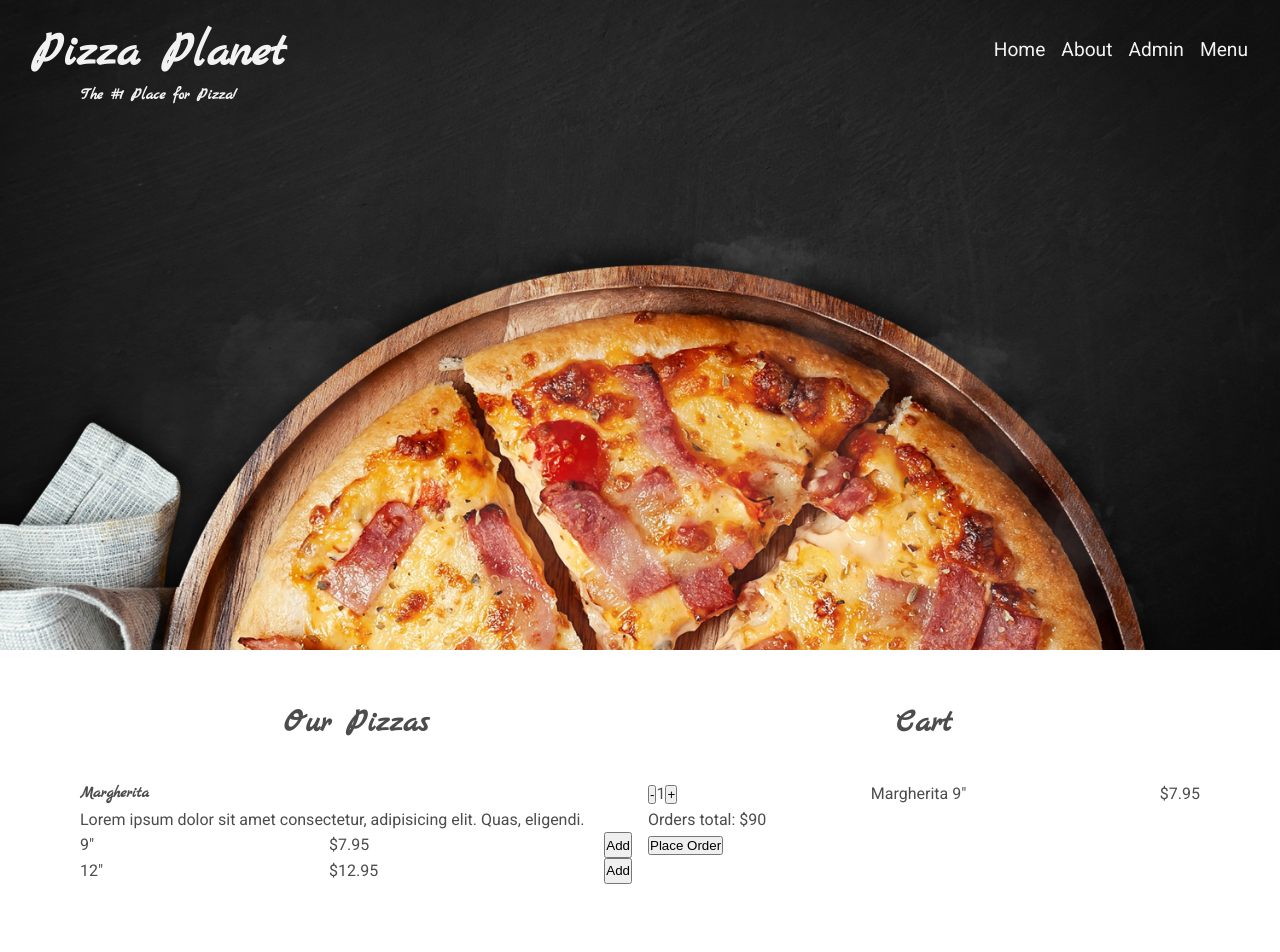
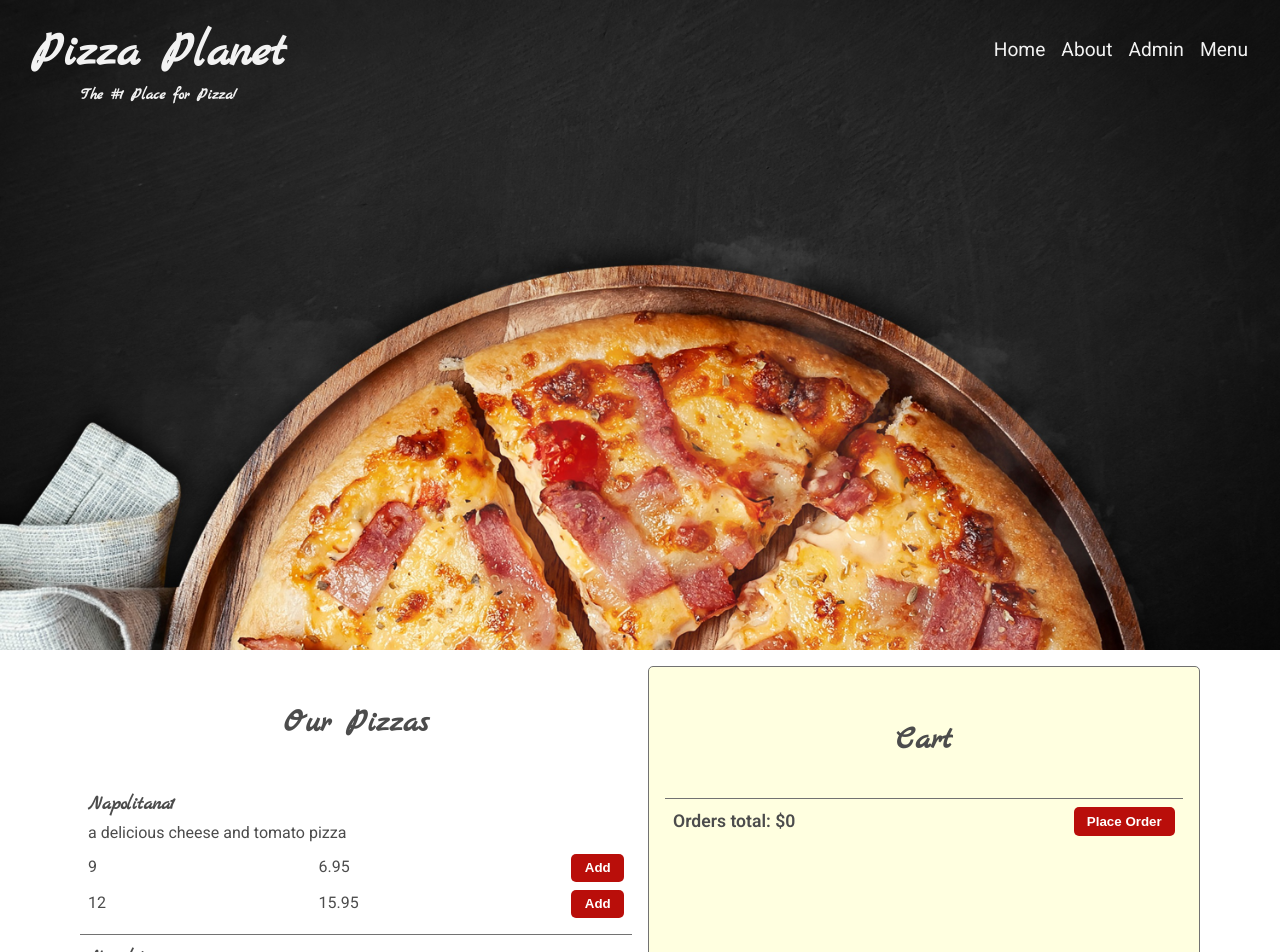
Before and after one commit to RamirezJM/Pizza_App, a Vue app: page /menu in a window 1280 px wide. Shown: the top 952 px of the page. Built offline with nearby package versions, Linux system fonts and the light colour scheme.

Commit message:
composable cart, firebase installation

```diff
--- a/package.json
+++ b/package.json
@@ -9,6 +9,7 @@
     "preview": "vite preview"
   },
   "dependencies": {
+    "firebase": "^12.4.0",
     "vue": "^3.5.22",
     "vue-router": "^4.5.1"
   },
--- a/src/components/admin/NewPizza.vue
+++ b/src/components/admin/NewPizza.vue
@@ -1,31 +1,54 @@
+<script setup>
+import {ref} from 'vue'
+
+const newPizza = ref({
+  name: 'Napolitana',
+  description: 'a delicious cheese and tomato pizza',
+  options:[
+    {
+      size:9,
+      price:6.95
+    },
+    {
+      size:12,
+      price:15.95
+    }
+  ]
+})
+
+
+</script>
+
+
 <template>
+
   <h3>Add a new piza</h3>
   <form>
     <div class="input__field">
       <label for="name">Name</label>
-      <input type="text" id="name" name="name">
+      <input type="text" id="name" name="name" v-model="newPizza.name">
     </div>
     <div class="input__field">
       <label for="description">Description</label>
-      <textarea name="description" id="description"></textarea>
+      <textarea name="description" id="description" v-model="newPizza.description"></textarea>
     </div>
     <p>Option 1</p>
     <div class="input__field">
       <label for="size1">Size</label>
-      <input type="text" id="size1" name="size1">
+      <input type="text" id="size1" name="size1" v-model="newPizza.options[0].size">
     </div>
     <div class="input__field">
       <label for="price1">Price</label>
-      <input type="text" id="price1" name="price1">
+      <input type="text" id="price1" name="price1" v-model="newPizza.options[0].price">
     </div>
     <p>Option 2</p>
     <div class="input__field">
       <label for="size2">Size</label>
-      <input type="text" id="size2" name="size2">
+      <input type="text" id="size2" name="size2" v-model="newPizza.options[1].size">
     </div>
     <div class="input__field">
       <label for="price2">Price</label>
-      <input type="text" id="price2" name="price2">
+      <input type="text" id="price2" name="price2" v-model="newPizza.options[1].price">
     </div>
     <button>Add</button>
   </form>
--- /dev/null
+++ b/src/composables/useCart.js
@@ -0,0 +1,51 @@
+import {ref, computed} from 'vue'
+
+export function useCart(){
+  const cart = ref([])
+
+const addToCart = (pizza, options) => {
+ const idPizza = `${pizza.name}-${options.size}`
+ console.log(idPizza)
+ const existingPizza = cart.value.find(item => item.idPizza === idPizza)
+  if (existingPizza) {
+    existingPizza.quantity++
+  }
+  else {
+    cart.value.push({
+      name: pizza.name,
+      size: options.size,
+      price: options.price,
+      quantity: 1,
+      idPizza: idPizza
+    })
+  }
+}
+
+const updateQuantity = (pizza, operation) => {
+  if(operation === 'increment'){
+    pizza.quantity++
+  }
+  else if(operation === 'decrement'){
+    if(pizza.quantity > 0){
+      pizza.quantity--
+    }
+    if(pizza.quantity === 0){
+      cart.value = cart.value.filter(item => item.idPizza !== pizza.idPizza)
+    }
+  }
+}
+
+const cartTotal = computed(() => {
+  return cart.value.reduce((sum, item) => {
+    const itemSubTotal = item.price * item.quantity
+    return sum + itemSubTotal
+  }, 0)
+})
+
+return{
+  cart,
+  addToCart,
+  updateQuantity,
+  cartTotal
+}
+}
--- a/src/views/Menu.vue
+++ b/src/views/Menu.vue
@@ -1,50 +1,105 @@
-<script setup></script>
+<script setup>
+import { ref} from 'vue'
+import { useCart } from '../composables/useCart';
+const {cart, addToCart, updateQuantity, cartTotal} = useCart()
+
+const allPizzas = ref([
+  {
+  name: 'Napolitana1',
+  description: 'a delicious cheese and tomato pizza',
+  options:[
+    {
+      size:9,
+      price:6.95
+    },
+    {
+      size:12,
+      price:15.95
+    }
+  ],
+},
+{
+  name: 'Napolitana2',
+  description: 'a delicious cheese and tomato pizza',
+  options:[
+    {
+      size:9,
+      price:9.50
+    },
+    {
+      size:12,
+      price:17.30
+    }
+  ],
+
+},
+{
+  name: 'Napolitana3',
+  description: 'a delicious cheese and tomato pizza',
+  options:[
+    {
+      size:9,
+      price:5.90
+    },
+    {
+      size:12,
+      price:11.50
+    }
+  ],
+
+}
+])
+
+</script>
+
 <template>
   <section class="menu">
     <div class="menu__list">
       <h3>Our Pizzas</h3>
       <div class="menu__container">
-        <div class="menu__card">
-          <h4 class="menu__card__title">Margherita</h4>
-          <p class="menu__card__info">Lorem ipsum dolor sit amet consectetur, adipisicing elit. Quas, eligendi.</p>
-          <div class="menu__card__price">
-            <div class="small">
-              <p>9"</p>
-              <p>$7.95</p>
-              <button>Add</button>
-            </div>
-            <div class="large">
-              <p>12"</p>
-              <p>$12.95</p>
-              <button>Add</button>
+          <div class="menu__card" v-for="pizza in allPizzas" :key="pizza.idPizza">
+            <h4 class="menu__card__title">{{ pizza.name }}</h4>
+            <p class="menu__card__info">{{ pizza.description }}</p>
+            <div class="menu__card__price">
+              <div class="small">
+                <p>{{ pizza.options[0].size }}</p>
+                <p>{{ pizza.options[0].price }}</p>
+                <button class="menu__button" @click="addToCart(pizza, pizza.options[0])" >Add</button>
+              </div>
+              <div class="large">
+                <p>{{ pizza.options[1].size }}</p>
+                <p>{{ pizza.options[1].price }}</p>
+              <button class="menu__button" @click="addToCart(pizza, pizza.options[1])" >Add</button>
             </div>
           </div>
-
-
         </div>
       </div>
     </div>
+
     <div class="cart">
       <h3>Cart</h3>
       <div class="orders">
-        <div class="orders__item">
+        <div class="orders__item" v-for="pizza in cart" :key="pizza.idPizza">
           <div class="orders__item__buttons">
-            <button class="quantity__btn">-</button>
-            <span>1</span>
-            <button class="quantity__btn">+</button>
+            <button class="quantity__button menu__button" @click="updateQuantity(pizza, 'decrement')" >-</button>
+            <span class="orders__item__quantity">{{ pizza.quantity }}</span>
+            <button class="quantity__button menu__button" @click="updateQuantity(pizza, 'increment')">+</button>
           </div>
-          <p class="orders__item__name">Margherita 9"</p>
-          <p class="orders__item__price">$7.95</p>
+          <p class="orders__item__name">{{ pizza.name }}</p>
+          <p class="orders__item__name">{{ pizza.size }}"</p>
+          <p class="orders__item__price">{{ Number(pizza.price * pizza.quantity).toFixed(2)}}</p>
         </div>
       </div>
-      <p>Orders total: $90</p>
-      <button>Place Order</button>
+      <div class="orders__total">
+        <p class="orders__total__price">Orders total: ${{ Number(cartTotal.toFixed(2)) }}</p>
+        <button class="menu__button">Place Order</button>
+      </div>
     </div>
   </section>
 </template>
 
 <style scoped>
-.menu{
+.menu {
   width: 90%;
   margin: 0 auto;
   padding: 1em;
@@ -53,18 +108,67 @@
   gap: 1em;
 }
 
-.small, .large, .orders__item{
+h4 {
+  font-size: 1.2rem;
+}
+
+.small,
+.large,
+.orders__item {
   display: flex;
   justify-content: space-between;
+  margin-block: .5em;
 }
 
 
+.menu__card {
+  border-bottom: solid 1px #727272;
+  padding: .5em;
+}
 
+.menu__button {
+  background-color: var(--accent);
+  color: #fff;
+  padding: .5em 1em;
+  border-radius: 5px;
+  border: none;
+  cursor: pointer;
+  font-weight: 600;
+}
 
+.cart {
+  border: 1px solid #727272;
+  background-color: lightyellow;
+  padding: 1em;
+  border-radius: 5px;
+}
 
+.orders__item__quantity {
+  font-size: 1.1rem;
+  margin-inline: .5em;
+}
 
-@media (min-width:900px){
-  .menu{
+.quantity__button {
+  font-size: 1.2rem;
+  padding: .4em;
+
+}
+
+.orders__total {
+  display: flex;
+  justify-content: space-between;
+  padding: .5em;
+  margin-top: 1em;
+  border-top: solid 1px #727272;
+}
+
+.orders__total__price {
+  font-size: 1.1rem;
+  font-weight: 600;
+}
+
+@media (min-width:900px) {
+  .menu {
     grid-template-columns: 1fr 1fr;
   }
 }
```
Also changed, not shown: src/firebase.js (added, +22 -0 lines), 1 other file (tests, documents, lock files or other folders).
